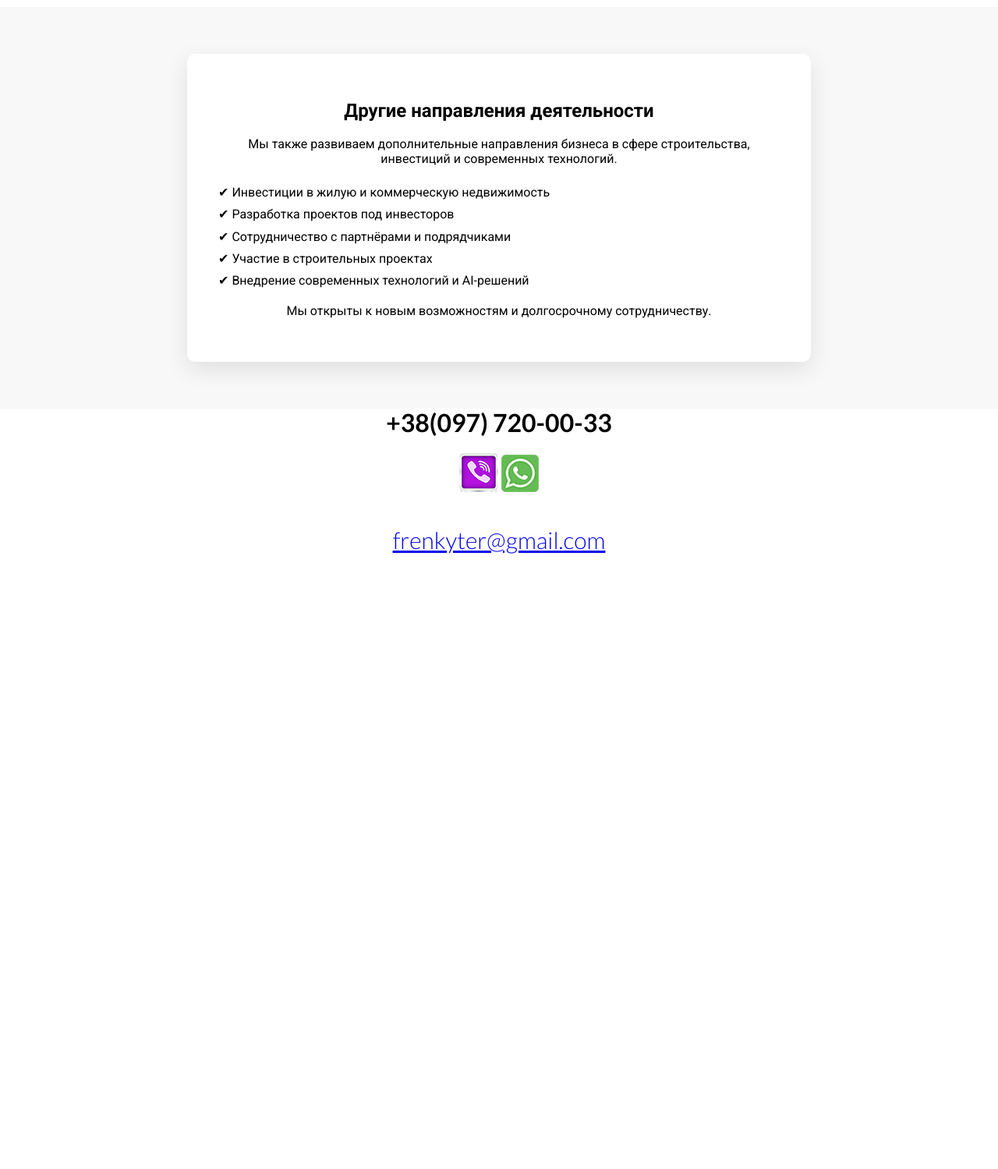
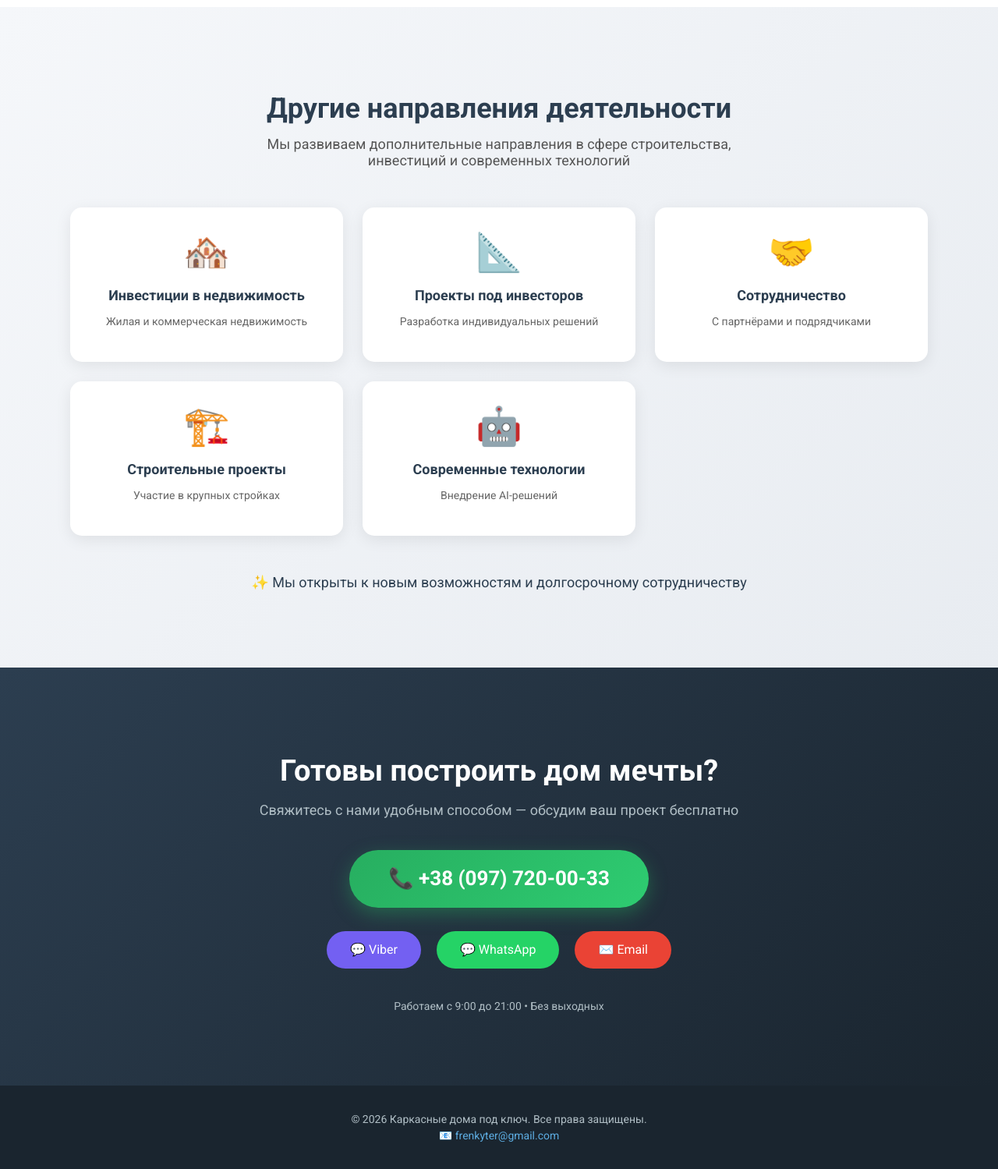
Before and after one commit to OlegIakymenko/ProjectHome, a plain HTML site: page index.html in a window 1280 px wide. Shown: the part 6360-7859 px from the top of the page at 78% size. Before the commit the page ends 7220 px from the top, so only its background shows below. Drawn offline with Linux system fonts and the light colour scheme.

Commit message:
Update index.html

```diff
--- a/index.html
+++ b/index.html
@@ -143,49 +143,107 @@
 			</div>
 		</div>
 	</main>
-  <section style="padding: 60px 20px; background: #f8f8f8;">
 
-  <div style="max-width: 800px; margin: 0 auto; background: white; padding: 40px; border-radius: 10px; box-shadow: 0 10px 30px rgba(0,0,0,0.1);">
+   <section style="padding: 80px 20px; background: linear-gradient(135deg, #f5f7fa 0%, #e8ecf1 100%);">
+  <div style="max-width: 1100px; margin: 0 auto; text-align: center;">
 
-    <h2 style="text-align: center; margin-bottom: 20px;">
-      Другие направления деятельности
-    </h2>
-
-    <p style="text-align: center; margin-bottom: 25px;">
-      Мы также развиваем дополнительные направления бизнеса в сфере строительства,
-      инвестиций и современных технологий.
+    <h2 style="font-size: 36px; margin-bottom: 15px; color: #2c3e50;">Другие направления деятельности</h2>
+    <p style="font-size: 18px; color: #555; max-width: 700px; margin: 0 auto 50px;">
+      Мы развиваем дополнительные направления в сфере строительства, инвестиций и современных технологий
     </p>
 
-    <ul style="list-style: none; padding: 0;">
-      <li style="margin-bottom: 10px;">✔ Инвестиции в жилую и коммерческую недвижимость</li>
-      <li style="margin-bottom: 10px;">✔ Разработка проектов под инвесторов</li>
-      <li style="margin-bottom: 10px;">✔ Сотрудничество с партнёрами и подрядчиками</li>
-      <li style="margin-bottom: 10px;">✔ Участие в строительных проектах</li>
-      <li style="margin-bottom: 10px;">✔ Внедрение современных технологий и AI-решений</li>
-    </ul>
+    <!-- Карточки направлений -->
+    <div style="display: grid; grid-template-columns: repeat(auto-fit, minmax(280px, 1fr)); gap: 25px; margin-bottom: 50px;">
 
-    <p style="text-align: center; margin-top: 20px;">
-      Мы открыты к новым возможностям и долгосрочному сотрудничеству.
+      <div style="background: white; padding: 30px 25px; border-radius: 15px; box-shadow: 0 5px 20px rgba(0,0,0,0.08); transition: transform 0.3s;">
+        <div style="font-size: 48px; margin-bottom: 15px;">🏘️</div>
+        <h3 style="font-size: 18px; color: #2c3e50; margin-bottom: 10px;">Инвестиции в недвижимость</h3>
+        <p style="color: #666; font-size: 14px;">Жилая и коммерческая недвижимость</p>
+      </div>
+
+      <div style="background: white; padding: 30px 25px; border-radius: 15px; box-shadow: 0 5px 20px rgba(0,0,0,0.08);">
+        <div style="font-size: 48px; margin-bottom: 15px;">📐</div>
+        <h3 style="font-size: 18px; color: #2c3e50; margin-bottom: 10px;">Проекты под инвесторов</h3>
+        <p style="color: #666; font-size: 14px;">Разработка индивидуальных решений</p>
+      </div>
+
+      <div style="background: white; padding: 30px 25px; border-radius: 15px; box-shadow: 0 5px 20px rgba(0,0,0,0.08);">
+        <div style="font-size: 48px; margin-bottom: 15px;">🤝</div>
+        <h3 style="font-size: 18px; color: #2c3e50; margin-bottom: 10px;">Сотрудничество</h3>
+        <p style="color: #666; font-size: 14px;">С партнёрами и подрядчиками</p>
+      </div>
+
+      <div style="background: white; padding: 30px 25px; border-radius: 15px; box-shadow: 0 5px 20px rgba(0,0,0,0.08);">
+        <div style="font-size: 48px; margin-bottom: 15px;">🏗️</div>
+        <h3 style="font-size: 18px; color: #2c3e50; margin-bottom: 10px;">Строительные проекты</h3>
+        <p style="color: #666; font-size: 14px;">Участие в крупных стройках</p>
+      </div>
+
+      <div style="background: white; padding: 30px 25px; border-radius: 15px; box-shadow: 0 5px 20px rgba(0,0,0,0.08);">
+        <div style="font-size: 48px; margin-bottom: 15px;">🤖</div>
+        <h3 style="font-size: 18px; color: #2c3e50; margin-bottom: 10px;">Современные технологии</h3>
+        <p style="color: #666; font-size: 14px;">Внедрение AI-решений</p>
+      </div>
+
+    </div>
+
+    <p style="font-size: 18px; color: #2c3e50; font-weight: 500;">
+      ✨ Мы открыты к новым возможностям и долгосрочному сотрудничеству
+    </p>
+  </div>
+</section>
+
+
+<!-- ============================================ -->
+<!-- БЛОК "СВЯЖИТЕСЬ С НАМИ"                       -->
+<!-- ============================================ -->
+
+<section style="padding: 80px 20px; background: linear-gradient(135deg, #2c3e50 0%, #1a252f 100%); color: white; text-align: center;">
+  <div style="max-width: 800px; margin: 0 auto;">
+
+    <h2 style="font-size: 38px; margin-bottom: 15px;">Готовы построить дом мечты?</h2>
+    <p style="font-size: 18px; color: #b0bec5; margin-bottom: 40px;">
+      Свяжитесь с нами удобным способом — обсудим ваш проект бесплатно
+    </p>
+
+    <!-- Большая кнопка телефона -->
+    <a href="tel:+380977200033" style="display: inline-block; background: linear-gradient(135deg, #27ae60 0%, #2ecc71 100%); color: white; padding: 22px 50px; font-size: 26px; font-weight: bold; border-radius: 50px; text-decoration: none; box-shadow: 0 8px 25px rgba(39, 174, 96, 0.4); margin-bottom: 30px;">
+      📞 +38 (097) 720-00-33
+    </a>
+
+    <!-- Мессенджеры -->
+    <div style="display: flex; justify-content: center; gap: 20px; flex-wrap: wrap; margin-bottom: 40px;">
+
+      <a href="viber://chat?number=%2B380977200033" style="display: inline-flex; align-items: center; gap: 10px; background: #7360f2; color: white; padding: 15px 30px; border-radius: 30px; text-decoration: none; font-size: 16px; font-weight: 500;">
+        💬 Viber
+      </a>
+
+      <a href="https://wa.me/380977200033" style="display: inline-flex; align-items: center; gap: 10px; background: #25d366; color: white; padding: 15px 30px; border-radius: 30px; text-decoration: none; font-size: 16px; font-weight: 500;">
+        💬 WhatsApp
+      </a>
+
+      <a href="mailto:frenkyter@gmail.com" style="display: inline-flex; align-items: center; gap: 10px; background: #ea4335; color: white; padding: 15px 30px; border-radius: 30px; text-decoration: none; font-size: 16px; font-weight: 500;">
+        ✉️ Email
+      </a>
+
+    </div>
+
+    <p style="color: #b0bec5; font-size: 14px;">
+      Работаем с 9:00 до 21:00 • Без выходных
     </p>
 
   </div>
+</section>
 
-</section>
-	<footer class="footer">
-		<div class="container">
-		<a class="phone" href="+380977200033">+38(097) 720-00-33</a>
-		<div>
-		<img src="img/viber.png">
-		<img src="img/watsup.png">
-		</div>
-		<div class="footer_email">
-			<a href="mailto:frenkyter@gmail.com">frenkyter@gmail.com</a>
 
-		</div>
-	</div>
-	</footer>
-	<script src="js/jquery-3.4.1.js"></script>
-	<script src="js/jquery.magnific-popup.min.js"></script>
+<!-- ============================================ -->
+<!-- ФУТЕР                                          -->
+<!-- ============================================ -->
+
+<footer style="background: #1a252f; color: #b0bec5; padding: 30px 20px; text-align: center; font-size: 14px;">
+  <p style="margin: 5px 0;">© 2026 Каркасные дома под ключ. Все права защищены.</p>
+  <p style="margin: 5px 0;">📧 <a href="mailto:frenkyter@gmail.com" style="color: #5dade2; text-decoration: none;">frenkyter@gmail.com</a></p>
+</footer>
 	<script src="js/main.js"></script>
 </body>
 </html>
```
